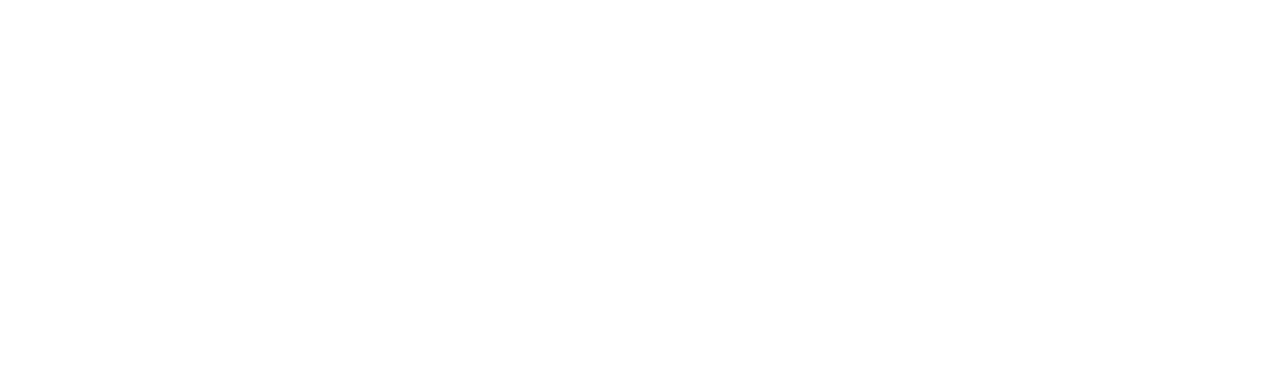
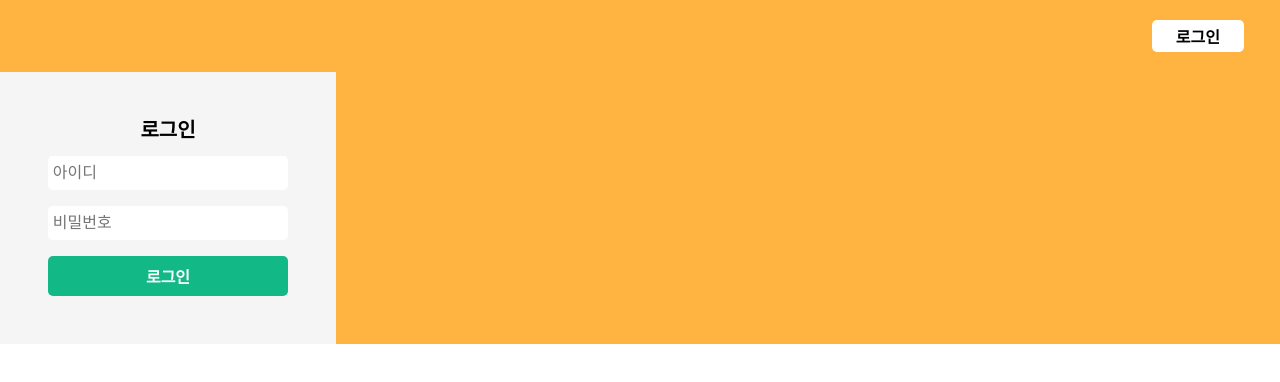
Before and after one commit to DaegunManga/samshisaeki, a React (Create React App) app in the folder client/: page /login in a window 1280 px wide. Shown: the top 382 px of the page. Built offline with nearby package versions, Linux system fonts and the light colour scheme.

Commit message:
feat: add react-helmet

```diff
--- a/client/package.json
+++ b/client/package.json
@@ -16,6 +16,7 @@
     "react": "^18.2.0",
     "react-datepicker": "^4.8.0",
     "react-dom": "^18.2.0",
+    "react-helmet-async": "^1.3.0",
     "react-icons": "^4.4.0",
     "react-router-dom": "^6.4.1",
     "react-scripts": "5.0.1",
--- a/client/src/App.tsx
+++ b/client/src/App.tsx
@@ -11,6 +11,7 @@ import GlobalStyles from './lib/globalStyles';
 import { useRecoilValue } from 'recoil';
 import userAtom from './atom/user';
 import AdminPrivateRoute from './pages/Admin';
+import { Helmet } from 'react-helmet-async';
 
 export default function App() {
   const user = useRecoilValue(userAtom);
@@ -18,6 +19,9 @@ export default function App() {
 
   return (
     <BrowserRouter>
+      <Helmet>
+        <title>대건세끼</title>
+      </Helmet>
       <GlobalStyles />
       <Routes>
         <Route path='/' element={<Main />} />
--- /dev/null
+++ b/client/src/components/LoginForm/index.tsx
@@ -0,0 +1,70 @@
+import React, { useCallback, useState } from 'react';
+import styled from 'styled-components';
+
+export default function LoginForm() {
+  const [id, setId] = useState('');
+  const [password, setPassword] = useState('');
+
+  const onChangeId: React.ChangeEventHandler<HTMLInputElement> = useCallback(
+    (e) => setId(e.currentTarget.value),
+    [setId]
+  );
+  const onChangePassword: React.ChangeEventHandler<HTMLInputElement> =
+    useCallback((e) => setPassword(e.currentTarget.value), [setPassword]);
+
+  const onSubmitForm: React.MouseEventHandler<HTMLButtonElement> = useCallback(
+    (e) => {
+      e.preventDefault();
+    },
+    []
+  );
+
+  return (
+    <Provider>
+      <Title>로그인</Title>
+      <Input placeholder='아이디' value={id} onChange={onChangeId} />
+      <Input
+        type='password'
+        placeholder='비밀번호'
+        value={password}
+        onChange={onChangePassword}
+      />
+      <Button type='submit' onChange={onSubmitForm}>
+        로그인
+      </Button>
+    </Provider>
+  );
+}
+
+const Title = styled.h1`
+  text-align: center;
+  font-size: 1.25rem;
+  margin-bottom: 1rem;
+`;
+
+const Button = styled.button`
+  background: #12b886;
+  border: none;
+  padding: 0.5rem;
+  font-size: 1rem;
+  color: white;
+  border-radius: 5px;
+  font-weight: bold;
+`;
+
+const Input = styled.input`
+  margin-bottom: 1rem;
+  color: black;
+  font-size: 1rem;
+  border: none;
+  padding: 0.5rem 0 0.5rem 0.3rem;
+  border-radius: 5px;
+`;
+
+const Provider = styled.form`
+  display: flex;
+  width: 15rem;
+  padding: 3rem;
+  flex-direction: column;
+  background: #f5f5f5;
+`;
--- a/client/src/pages/Login.tsx
+++ b/client/src/pages/Login.tsx
@@ -1,5 +1,21 @@
-import React from "react";
+import React from 'react';
+import Navbar from '../components/Navbar';
+import styled from 'styled-components';
+import LoginForm from '../components/LoginForm';
 
 export default function Login() {
-  return <div></div>;
+  return (
+    <>
+      <Navbar />
+      <Provider>
+        <LoginForm />
+      </Provider>
+    </>
+  );
 }
+
+const Provider = styled.div`
+  width: 100vw;
+  height: 100%;
+  background: #ffb341;
+`;
```
Also changed, not shown: client/src/index.tsx (+9 -8 lines), 1 other file (tests, documents, lock files or other folders).
